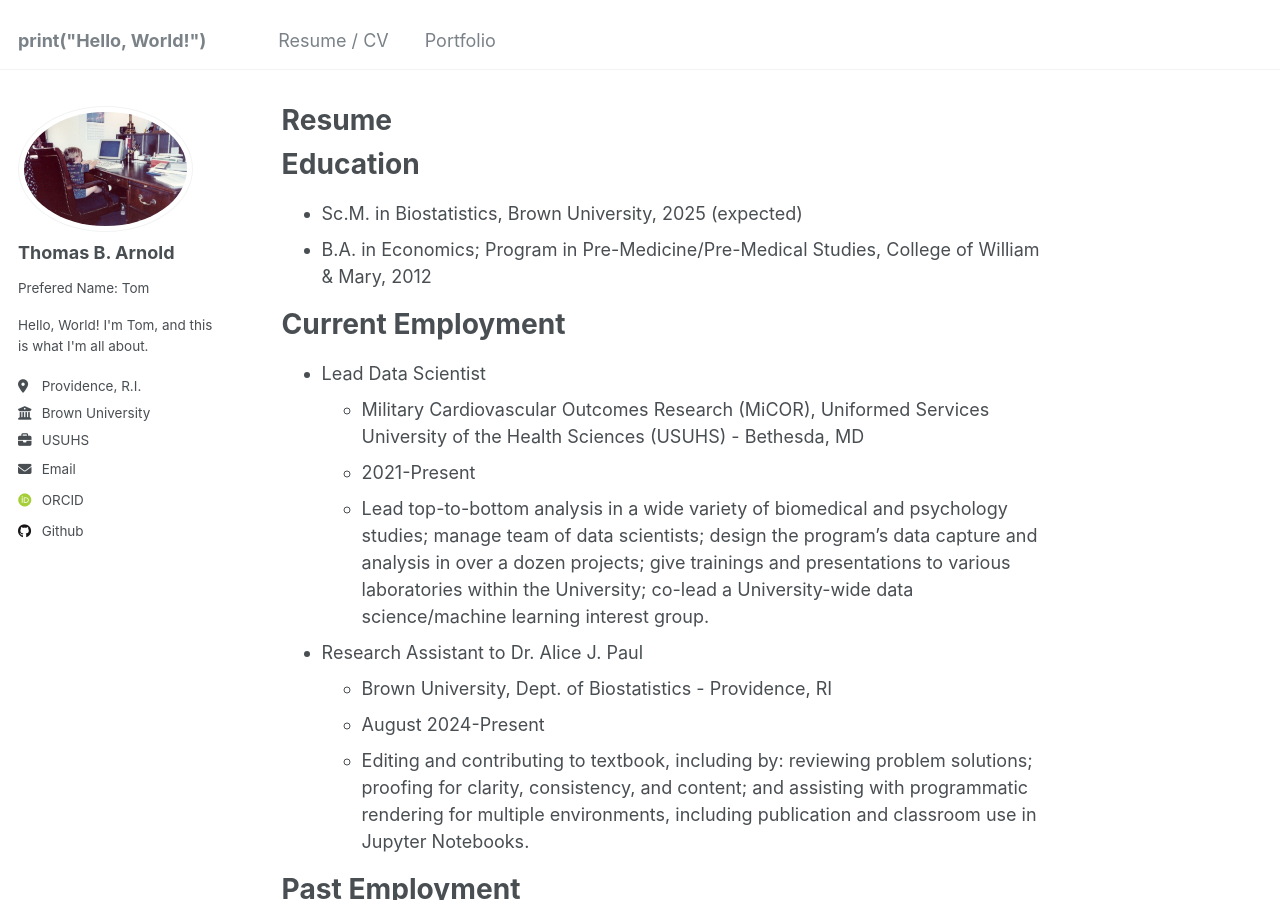
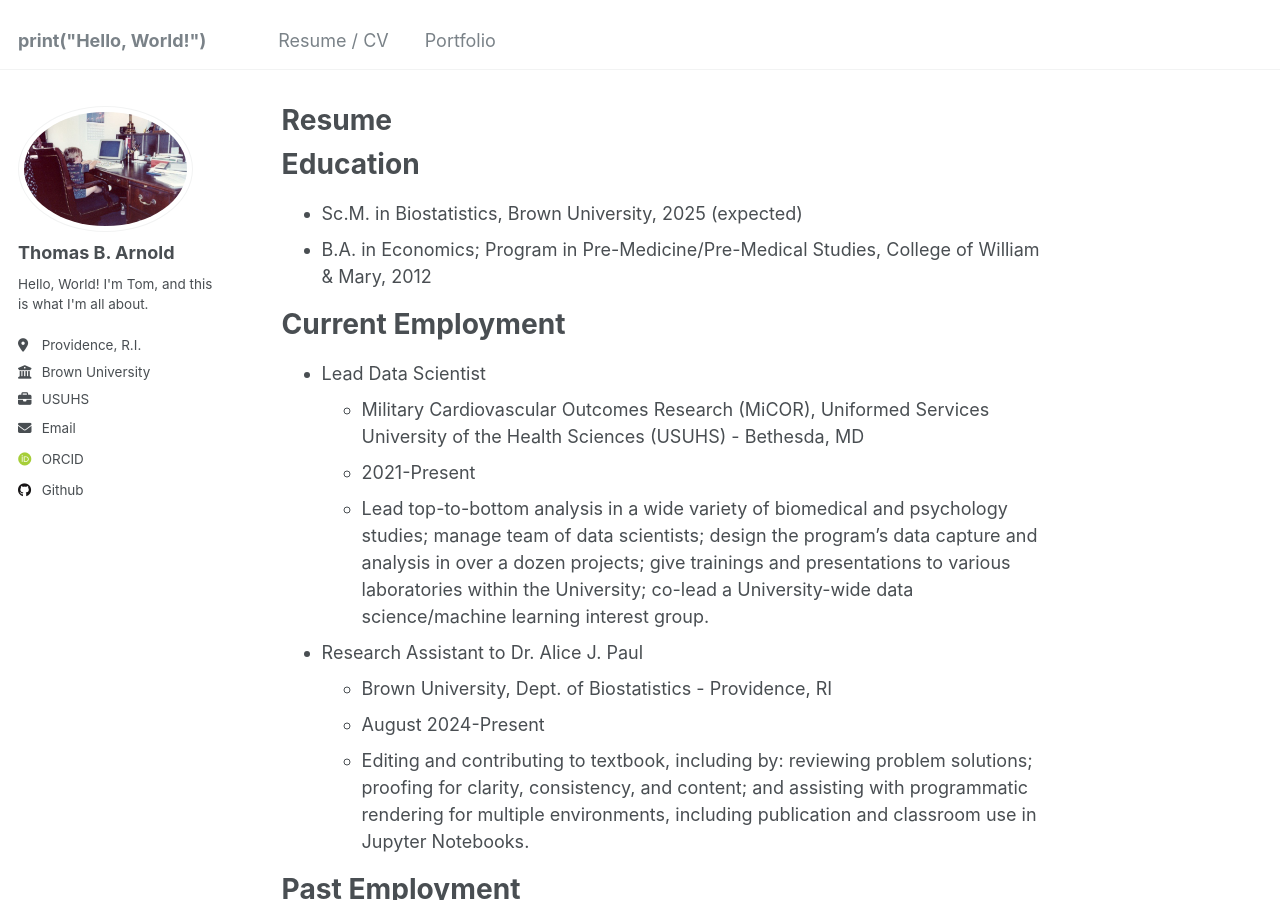
Before and after one commit to tomrannosaurus/tomrannosaurus.github.io, a Jekyll site: the page built from _pages/about.md, in a window 1280 px wide and 900 px high. Built offline with Jekyll 4.4.1, drawn with Linux system fonts in a browser that asks for light colours; some web fonts are replaced.

Commit message:
chore(config): comment out nickname and pronouns fields for clarity and to prevent unnecessary display in the configuration

```diff
--- a/_config.yml
+++ b/_config.yml
@@ -23,7 +23,7 @@ author:
   # Biographic information
   avatar           : "1929334_1005936640048_3416_n.jpg"
   name             : "Thomas B. Arnold"
-  nickname         : "Prefered Name: Tom"
+  nickname         : #"Prefered Name: Tom"
   pronouns         : #"ex:"
   bio              : "Hello, World! I'm Tom, and this is what I'm all about."
   location         : "Providence, R.I."
```
